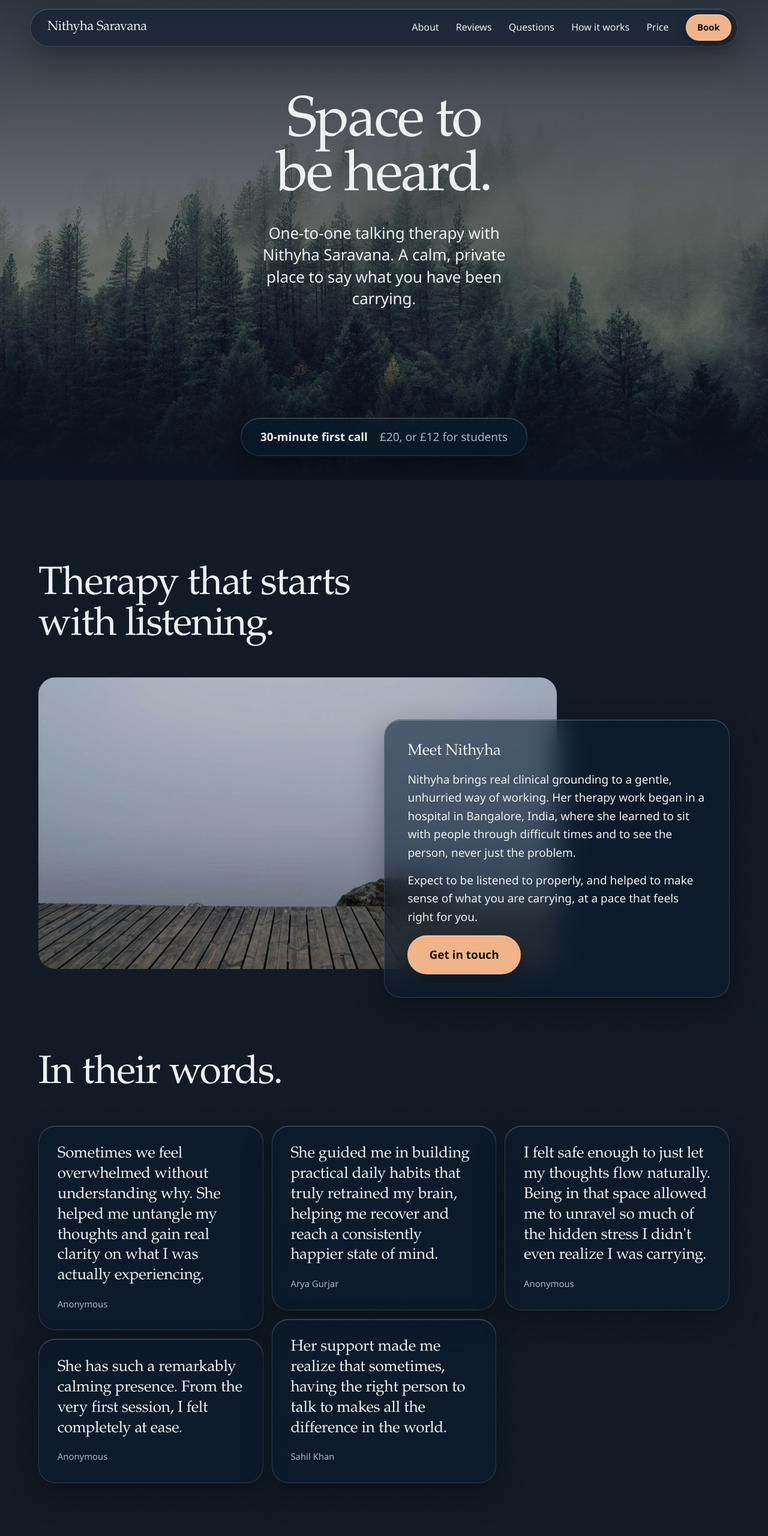
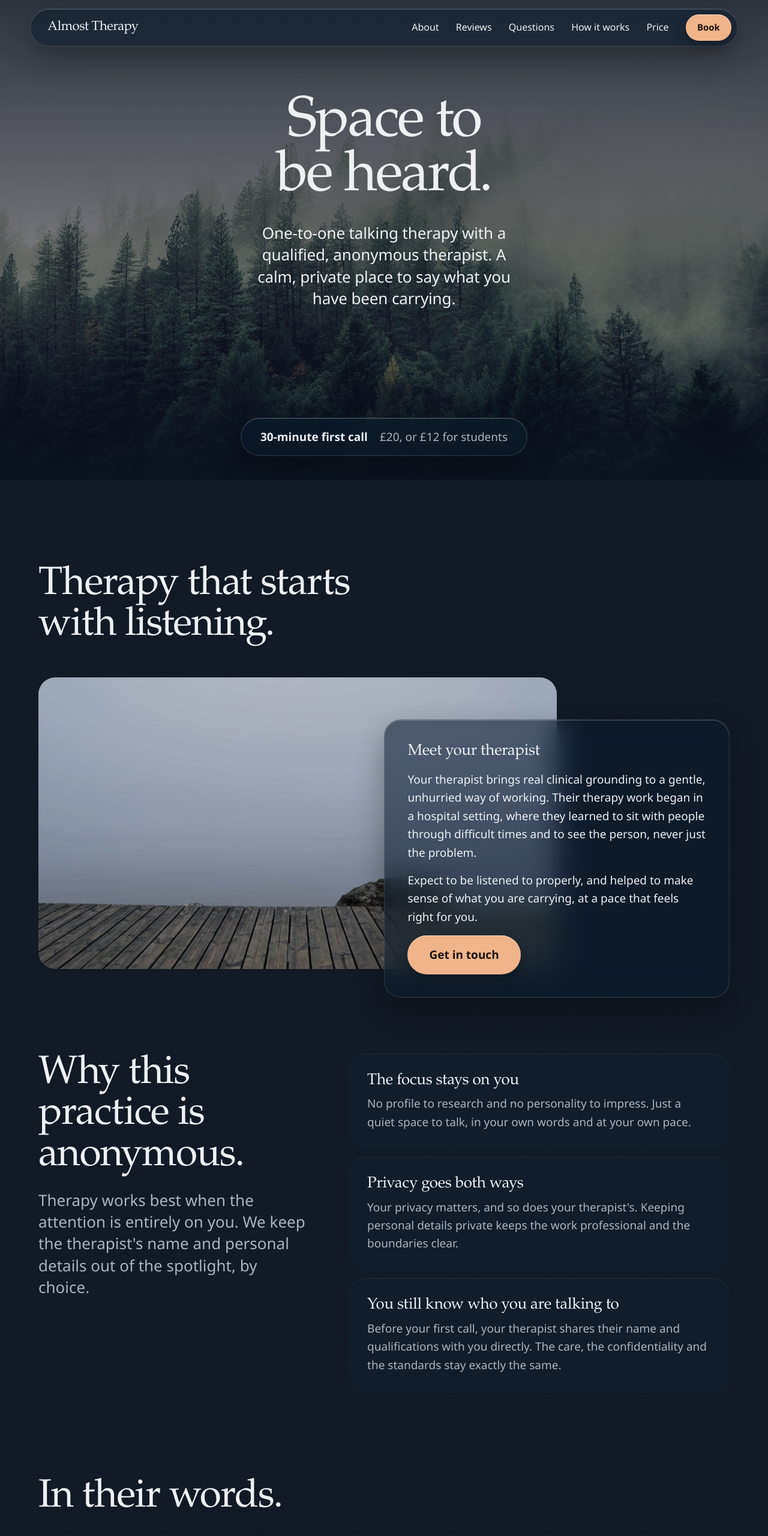
Before and after one commit to arya-20/almost-therapy, a plain HTML site: page index.html in a window 1280 px wide. Shown: the top 2560 px of the page at 60% size. Drawn offline with Linux system fonts and the light colour scheme; a web font is replaced by a local one.

Commit message:
Anonymise the practice: remove therapist's name, use they/them, add anonymity section
Brand is now Almost Therapy. Removes name, pronouns and location detail from page, scripts and notes. Adds a Why this practice is anonymous section. Reviews use they/their with reviewer approval.

Co-Authored-By: Claude Sonnet 5.5 <noreply@anthropic.com>

```diff
--- a/css/style.css
+++ b/css/style.css
@@ -1,4 +1,4 @@
-/* Nithyha Saravana: one-to-one talking therapy.
+/* Almost Therapy: one-to-one talking therapy.
    A calm night world: dusk navy, soft apricot, foggy photographs, liquid-glass panes. */
 
 :root {
@@ -304,3 +304,11 @@ h3 { font-size: var(--step-lead); line-height: 1.15; letter-spacing: -0.012em; }
   .foot-links { grid-template-columns: repeat(2, auto); }
   .foot-last { flex-wrap: wrap; align-items: center; }
 }
+
+/* Anonymity section */
+.anon { margin-top: var(--gap); padding-inline: var(--m); display: grid; grid-template-columns: 5fr 7fr; gap: clamp(32px, 5vw, 80px); align-items: start; }
+.anon-lead { margin-top: 20px; max-width: 34ch; font-size: var(--step-lead); line-height: 1.4; color: var(--muted); }
+.anon-points { display: grid; gap: 12px; }
+.anon-points li { background: var(--surface); border-radius: var(--r); padding: clamp(22px, 2.4vw, 32px); display: grid; gap: 8px; box-shadow: inset 0 1px 0 rgb(255 255 255 / 0.07); }
+.anon-points p { color: var(--muted); max-width: 56ch; }
+@media (max-width: 900px) { .anon { grid-template-columns: 1fr; gap: 24px; } }
--- a/index.html
+++ b/index.html
@@ -3,11 +3,11 @@
 <head>
 <meta charset="utf-8">
 <meta name="viewport" content="width=device-width, initial-scale=1">
-<title>Nithyha Saravana · One-to-one talking therapy</title>
-<meta name="description" content="One-to-one talking therapy with Nithyha Saravana. A 30-minute first call for £20, or £12 for students. Email to book.">
+<title>Almost Therapy · One-to-one talking therapy</title>
+<meta name="description" content="One-to-one talking therapy with a qualified, anonymous therapist. A 30-minute first call for £20, or £12 for students. Email to book.">
 <meta name="theme-color" content="#0b1420">
 <meta property="og:type" content="website">
-<meta property="og:title" content="Nithyha Saravana · One-to-one talking therapy">
+<meta property="og:title" content="Almost Therapy · One-to-one talking therapy">
 <meta property="og:description" content="A calm, private place to talk. Your 30-minute first call is £20.">
 <!-- TODO: confirm the live URL once hosted, then keep this absolute (social previews need it). -->
 <meta property="og:image" content="https://arya-20.github.io/almost-therapy/assets/img/og.jpg">
@@ -23,7 +23,7 @@
 <a class="skip" href="#main">Skip to content</a>
 
 <header class="top glass">
-  <a class="wordmark" href="#top" aria-label="Nithyha Saravana, home">Nithyha Saravana</a>
+  <a class="wordmark" href="#top" aria-label="Almost Therapy, home">Almost Therapy</a>
   <nav aria-label="Main">
     <a class="nl" href="#about">About</a>
     <a class="nl" href="#reviews">Reviews</a>
@@ -41,7 +41,7 @@
   <img class="hero-img" src="assets/img/hero-pines.jpg" width="2400" height="1500" alt="Pine forest rising out of low, soft fog" fetchpriority="high" decoding="async">
   <div class="hero-main">
     <h1 data-reveal>Space to<br>be heard.</h1>
-    <p class="lead" data-reveal>One-to-one talking therapy with Nithyha Saravana. A calm, private place to say what you have been carrying.</p>
+    <p class="lead" data-reveal>One-to-one talking therapy with a qualified, anonymous therapist. A calm, private place to say what you have been carrying.</p>
   </div>
   <p class="hero-card glass" data-reveal><strong>30-minute first call</strong><span>£20, or £12 for students</span></p>
 </section>
@@ -54,15 +54,28 @@
       <img src="assets/img/wide-deck.jpg" width="2000" height="1100" alt="A wooden deck and a single rock fading into thick fog" loading="lazy" decoding="async">
     </figure>
     <div class="about-tile glass" data-reveal>
-      <h3>Meet Nithyha</h3>
-      <!-- TODO: confirm exact BSc and MSc subjects/universities and any professional registration; add any personal detail she is happy to share. -->
-      <p>Nithyha brings real clinical grounding to a gentle, unhurried way of working. Her therapy work began in a hospital in Bangalore, India, where she learned to sit with people through difficult times and to see the person, never just the problem.</p>
+      <h3>Meet your therapist</h3>
+      <!-- TODO: confirm exact BSc and MSc subjects/universities and any professional registration; add any detail they are happy to share (keep it non-identifying). -->
+      <p>Your therapist brings real clinical grounding to a gentle, unhurried way of working. Their therapy work began in a hospital setting, where they learned to sit with people through difficult times and to see the person, never just the problem.</p>
       <p>Expect to be listened to properly, and helped to make sense of what you are carrying, at a pace that feels right for you.</p>
       <a class="btn" data-mail="about" href="#contact">Get in touch</a>
     </div>
   </div>
 </section>
 
+<!-- ANONYMITY -->
+<!-- TODO: confirm this wording and the commitments with the therapist. UK rules for online services expect the provider's business name, address and email to be available: add a registered business name and address to the legal section. -->
+<section class="anon" id="anonymous" aria-labelledby="anon-h">
+  <div class="anon-intro" data-reveal>
+    <h2 id="anon-h">Why this practice is anonymous.</h2>
+    <p class="anon-lead">Therapy works best when the attention is entirely on you. We keep the therapist's name and personal details out of the spotlight, by choice.</p>
+  </div>
+  <ul class="anon-points">
+    <li data-reveal><h3>The focus stays on you</h3><p>No profile to research and no personality to impress. Just a quiet space to talk, in your own words and at your own pace.</p></li>
+    <li data-reveal><h3>Privacy goes both ways</h3><p>Your privacy matters, and so does your therapist's. Keeping personal details private keeps the work professional and the boundaries clear.</p></li>
+    <li data-reveal><h3>You still know who you are talking to</h3><p>Before your first call, your therapist shares their name and qualifications with you directly. The care, the confidentiality and the standards stay exactly the same.</p></li>
+  </ul>
+</section>
 <!-- REVIEWS: hidden until real reviews are pasted in.
      TODO: paste at least 6 real reviews (with each person's permission, first name or initials only), vary the lengths,
      then delete the `hidden` attribute below and add <a class="nl" href="#reviews">Reviews</a> to the header nav.
@@ -71,19 +84,19 @@
   <h2 id="reviews-h" data-reveal>In their words.</h2>
   <ul class="review-list">
     <li class="glass" data-reveal>
-      <blockquote><p>Sometimes we feel overwhelmed without understanding why. She helped me untangle my thoughts and gain real clarity on what I was actually experiencing.</p></blockquote>
+      <blockquote><p>Sometimes we feel overwhelmed without understanding why. They helped me untangle my thoughts and gain real clarity on what I was actually experiencing.</p></blockquote>
       <p class="who">Anonymous</p>
     </li>
     <li class="glass" data-reveal>
-      <blockquote><p>She has such a remarkably calming presence. From the very first session, I felt completely at ease.</p></blockquote>
+      <blockquote><p>They have such a remarkably calming presence. From the very first session, I felt completely at ease.</p></blockquote>
       <p class="who">Anonymous</p>
     </li>
     <li class="glass" data-reveal>
-      <blockquote><p>She guided me in building practical daily habits that truly retrained my brain, helping me recover and reach a consistently happier state of mind.</p></blockquote>
+      <blockquote><p>They guided me in building practical daily habits that truly retrained my brain, helping me recover and reach a consistently happier state of mind.</p></blockquote>
       <p class="who">Arya Gurjar</p>
     </li>
     <li class="glass" data-reveal>
-      <blockquote><p>Her support made me realize that sometimes, having the right person to talk to makes all the difference in the world.</p></blockquote>
+      <blockquote><p>Their support made me realize that sometimes, having the right person to talk to makes all the difference in the world.</p></blockquote>
       <p class="who">Sahil Khan</p>
     </li>
     <li class="glass" data-reveal>
@@ -110,11 +123,11 @@
       </details>
       <details name="faq" data-reveal>
         <summary>What happens in the first call?</summary>
-        <div class="ans"><p>A relaxed 30-minute conversation about what has brought you here and what you would like from therapy. It is also your chance to see whether Nithyha feels like the right person to talk to.</p></div>
+        <div class="ans"><p>A relaxed 30-minute conversation about what has brought you here and what you would like from therapy. It is also your chance to see whether your therapist feels like the right person to talk to.</p></div>
       </details>
       <details name="faq" data-reveal>
         <summary>How much does it cost?</summary>
-        <div class="ans"><p>The 30-minute first call is £20, or £12 for students. Ongoing therapy ranges from £20 to £80 depending on your situation and the type of therapy. Nithyha builds a plan around you and talks you through it, and the cost, first.</p></div>
+        <div class="ans"><p>The 30-minute first call is £20, or £12 for students. Ongoing therapy ranges from £20 to £80 depending on your situation and the type of therapy. Your therapist builds a plan around you and talks you through it, and the cost, first.</p></div>
       </details>
       <details name="faq" data-reveal>
         <summary>Is there a student discount?</summary>
@@ -132,8 +145,8 @@
       </details>
       <details name="faq" data-reveal>
         <summary>Is what I say private?</summary>
-        <!-- TODO: confirm confidentiality wording with Nithyha. -->
-        <div class="ans"><p>Therapy is a confidential space. At the start, Nithyha will explain how confidentiality works, including its limits.</p></div>
+        <!-- TODO: confirm confidentiality wording with the therapist. -->
+        <div class="ans"><p>Therapy is a confidential space. At the start, Your therapist will explain how confidentiality works, including its limits.</p></div>
       </details>
       <details name="faq" data-reveal>
         <summary>Do I need to know what is wrong?</summary>
@@ -163,14 +176,14 @@
   </div>
 </section>
 
-<!-- WHAT SHE CAN HELP WITH -->
+<!-- WHAT THEY CAN HELP WITH -->
 <section class="help" id="help" aria-labelledby="help-h">
   <figure class="help-photo" data-reveal>
     <img src="assets/img/tall-pines.jpg" width="1100" height="1400" alt="Pine forest rising out of low white fog" loading="lazy" decoding="async">
   </figure>
   <div class="help-body">
     <h2 id="help-h" data-reveal>Things people bring.</h2>
-    <!-- TODO: confirm with Nithyha which of these she works with. Keep non-clinical. -->
+    <!-- TODO: confirm with the therapist which of these they work with. Keep non-clinical. -->
     <ul class="points">
       <li data-reveal><h3>Anxiety and worry</h3><p>When your mind will not slow down, or stays braced for the worst.</p></li>
       <li data-reveal><h3>Low mood</h3><p>Feeling flat, heavy or far away from the things you used to enjoy.</p></li>
@@ -189,7 +202,7 @@
 <section class="price" id="price" aria-labelledby="price-h">
   <div class="price-lead">
     <h2 id="price-h" class="display" data-reveal>Your first talk is £20.</h2>
-    <p data-reveal>A 30-minute first call with Nithyha: a chance to say what is on your mind, ask your own questions, and see whether it feels right.</p>
+    <p data-reveal>A 30-minute first call with your therapist: a chance to say what is on your mind, ask your own questions, and see whether it feels right.</p>
     <a class="btn" data-reveal data-mail="price" href="#contact">Book a £20 first call</a>
   </div>
   <ul class="menu" data-reveal>
@@ -204,7 +217,7 @@
     <summary>Ongoing therapy and fees</summary>
     <div class="fees-body">
       <p class="fee-row"><span>Prices range from</span><strong>£20 to £80</strong></p>
-      <p>The price depends on your situation and the type of therapy. Nithyha builds a therapy plan around you, and will talk you through it and the cost before you commit to anything.</p>
+      <p>The price depends on your situation and the type of therapy. Your therapist builds a therapy plan around you, and will talk you through it and the cost before you commit to anything.</p>
     </div>
   </details>
 </section>
@@ -235,7 +248,7 @@
 </main>
 
 <footer class="foot">
-  <p class="foot-name" aria-hidden="true">Nithyha Saravana</p>
+  <p class="foot-name" aria-hidden="true">Almost Therapy</p>
   <div class="foot-grid">
     <nav class="foot-links" aria-label="Footer">
       <div><a href="#about">About</a><a href="#questions">Questions</a></div>
@@ -248,20 +261,20 @@
       <p>This is not an emergency service.</p>
     </div>
   </div>
-  <!-- TODO: basic starting text only. Have it checked (e.g. by a solicitor or her professional body) and add her cancellation policy before launch. -->
+  <!-- TODO: basic starting text only. Have it checked (e.g. by a solicitor or their professional body) and add the cancellation policy before launch. -->
   <details class="legal">
     <summary>Privacy and terms</summary>
     <div class="legal-body">
       <h3>Privacy</h3>
-      <p>This website does not use cookies or analytics and does not store anything you type. The contact form only opens an email in your own mail app. If you email Nithyha, she will use your details only to reply to you and to arrange and provide therapy, and will keep them as required by law and professional guidance. Fonts are loaded from Fontshare, which may see your IP address when the page loads.</p>
+      <p>This website does not use cookies or analytics and does not store anything you type. The contact form only opens an email in your own mail app. If you email us, your therapist will use your details only to reply to you and to arrange and provide therapy, and will keep them as required by law and professional guidance. Fonts are loaded from Fontshare, which may see your IP address when the page loads.</p>
       <h3>Confidentiality</h3>
-      <p>Therapy is a confidential space. Nithyha will explain how confidentiality works, including its limits, at the start.</p>
+      <p>Therapy is a confidential space. Your therapist will explain how confidentiality works, including its limits, at the start.</p>
       <h3>Terms</h3>
       <p>This website gives general information and is not medical advice or an emergency service. If you are in immediate danger, call 999. Fees are as described on this page, and cancellation and rescheduling terms will be shared when you book. Student discounts require valid student ID. Reviews are shared with the permission of the people who wrote them.</p>
     </div>
   </details>
   <div class="foot-last">
-    <p class="small">&copy; 2026 Nithyha Saravana. Photographs from Unsplash via picsum.photos: Michal Kubicek, Billy Lam, Jay Mantri, Aleksi Tappura, Paula Vermeulen.</p>
+    <p class="small">&copy; 2026 Almost Therapy. Photographs from Unsplash via picsum.photos: Michal Kubicek, Billy Lam, Jay Mantri, Aleksi Tappura, Paula Vermeulen.</p>
     <a class="btn btn-sm" data-mail="footer" href="#contact">Get in touch</a>
   </div>
 </footer>
--- a/js/main.js
+++ b/js/main.js
@@ -9,7 +9,7 @@
     if (a.dataset.mail === 'hero' || a.dataset.mail === 'price') {
       a.href = mailto(
         'First call enquiry',
-        'Hello Nithyha,\n\nI would like to book a first 30-minute call.\n\nThank you,\n'
+        'Hello,\n\nI would like to book a first 30-minute call.\n\nThank you,\n'
       );
     }
   });
@@ -33,7 +33,7 @@
     const name = (d.get('name') || '').toString().trim();
     const why = (d.get('why') || '').toString().trim();
     const times = (d.get('times') || '').toString().trim();
-    const lines = ['Hello Nithyha,', '', 'I would like to book a first 30-minute call.'];
+    const lines = ['Hello,', '', 'I would like to book a first 30-minute call.'];
     if (d.get('student')) lines.push('', 'I am a student and can show valid student ID, so I would like the 40% student discount.');
     if (why) lines.push('', `What brings me here: ${why}`);
     if (times) lines.push('', `Times that suit me: ${times}`);
```
Also changed, not shown: 1 other file.
